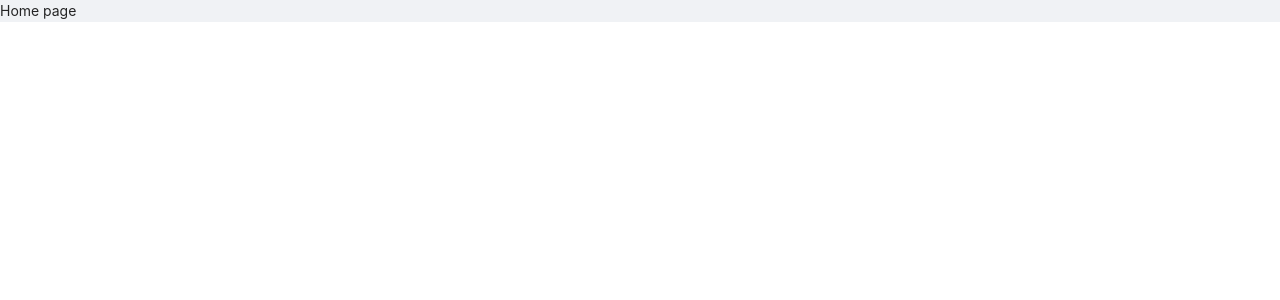
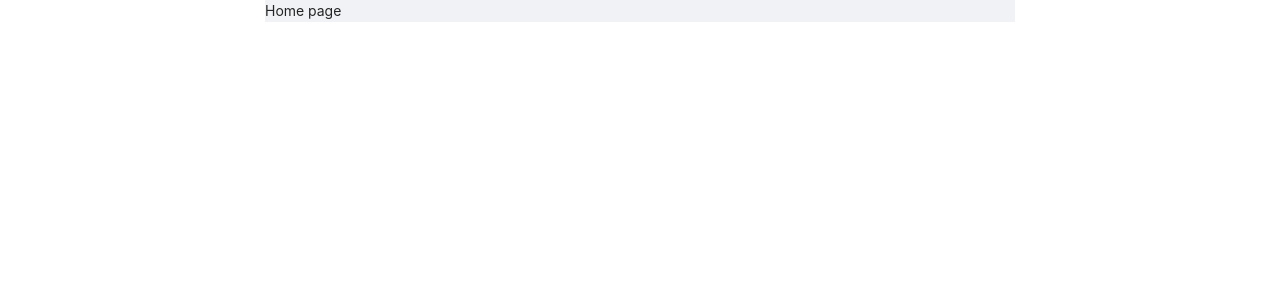
Before and after one commit to Petiazediter/CarAppRewrite, a React (Create React App) app in the folder car-app-frontend/: page / in a window 1280 px wide. Shown: the top 300 px of the page. Built offline with nearby package versions, Linux system fonts and the light colour scheme.

Commit message:
Add design to wrapper layout with styled component.

```diff
--- a/car-app-frontend/src/App.tsx
+++ b/car-app-frontend/src/App.tsx
@@ -2,10 +2,20 @@ import React from 'react';
 import { BrowserRouter, Route } from 'react-router-dom';
 import { About } from "./components/about-page/About";
 import { Layout } from 'antd'
+import styled from '@emotion/styled';
+
+
+const ContentLayout = styled(Layout)`
+  width:100%;
+  @media only screen and (min-width:800px){
+    width:750px;
+    margin:auto;
+  }
+`;
 
 function App() {
   return (
-    <Layout>
+    <ContentLayout>
       <BrowserRouter>
         <Route path="/" exact>
           Home page
@@ -14,7 +24,7 @@ function App() {
           <About/>
         </Route>
       </BrowserRouter>
-    </Layout>
+    </ContentLayout>
   );
 }
 
```
